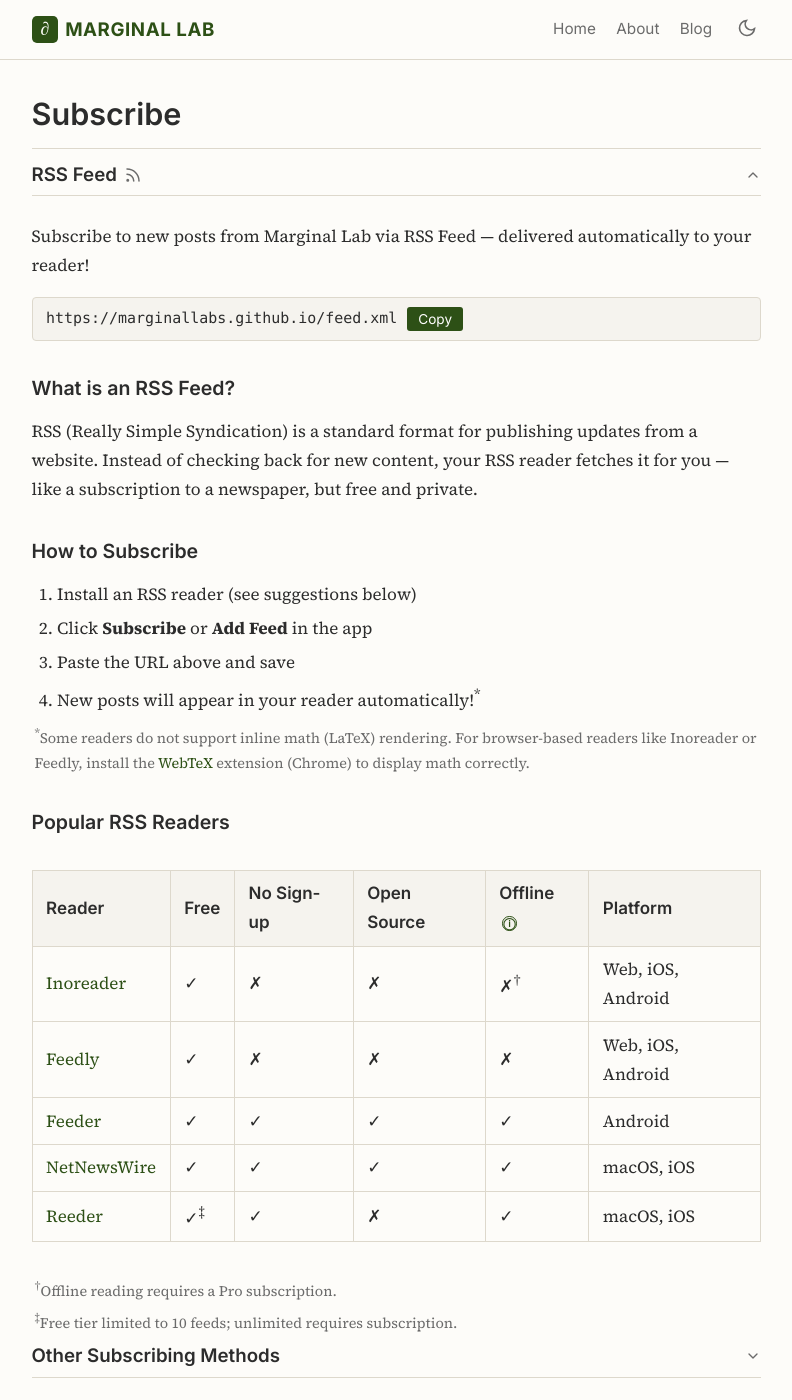
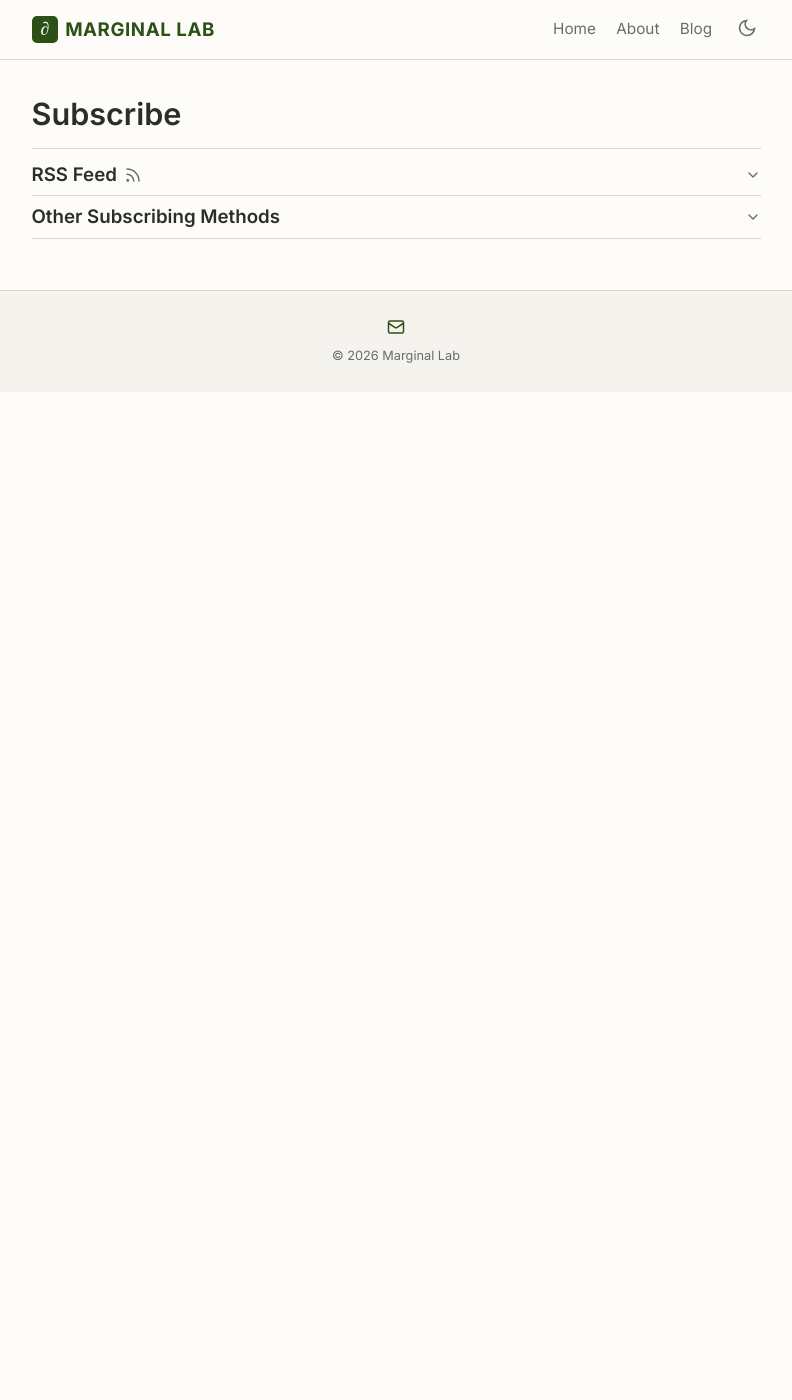
Before and after one commit to marginallabs/marginallabs.github.io, a Jekyll site: the page built from _pages/subscribe.md, in a window 1280 px wide and 1400 px high. Shown: the whole window, without its empty margins (244-1036 px from the left). Built offline with Jekyll 4.4.1, drawn with Linux system fonts in a browser that asks for light colours.

Commit message:
Close dropdowns by default, add slide animation for open/close
Co-Authored-By: Claude Opus 4.7 <noreply@anthropic.com>

```diff
--- a/_pages/subscribe.md
+++ b/_pages/subscribe.md
@@ -5,7 +5,7 @@ permalink: /subscribe/
 ---
 
 <div class="rss-guide">
-  <details open>
+  <details>
     <summary class="section-toggle">
       <h2 class="section-title-row">RSS Feed <svg xmlns="http://www.w3.org/2000/svg" width="18" height="18" viewBox="0 0 24 24" fill="none" stroke="currentColor" stroke-width="2" stroke-linecap="round" stroke-linejoin="round"><path d="M4 11a9 9 0 0 1 9 9"/><path d="M4 4a16 16 0 0 1 16 16"/><circle cx="5" cy="19" r="1"/></svg></h2>
       <svg class="toggle-chevron" xmlns="http://www.w3.org/2000/svg" width="16" height="16" viewBox="0 0 24 24" fill="none" stroke="currentColor" stroke-width="2" stroke-linecap="round" stroke-linejoin="round"><polyline points="6 9 12 15 18 9"/></svg>
--- a/assets/css/style.css
+++ b/assets/css/style.css
@@ -303,9 +303,25 @@ details[open] > .section-toggle .toggle-chevron {
 }
 .section-content {
   padding-top: 0.8em;
+  overflow: hidden;
 }
-.rss-guide details { margin-bottom: 0; }
-.rss-guide details + details { margin-top: 0; }
+.rss-guide details {
+  margin-bottom: 0;
+}
+.rss-guide details + details {
+  margin-top: 0;
+}
+.rss-guide details .section-content {
+  display: grid;
+  grid-template-rows: 0fr;
+  transition: grid-template-rows 0.3s ease;
+}
+.rss-guide details[open] .section-content {
+  grid-template-rows: 1fr;
+}
+.rss-guide details .section-content > * {
+  overflow: hidden;
+}
 .rss-url-box {
   display: flex;
   align-items: center;
```
